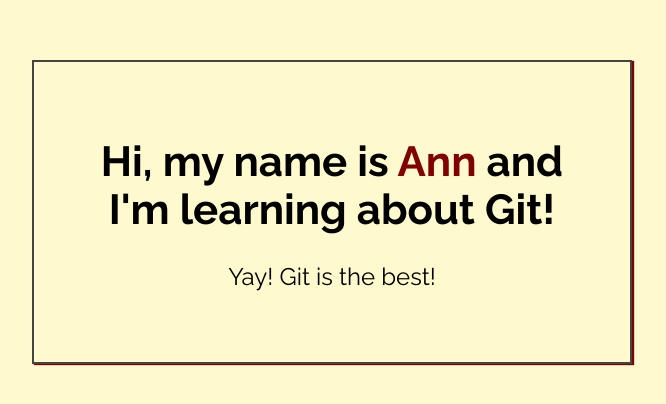
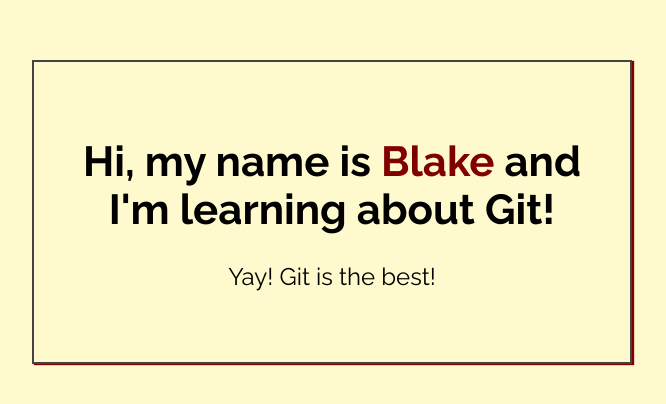
Before and after one commit to BDillhyon/my-first-repo, a plain HTML site: page index.html in a window 1280 px wide. Shown: the part 188-592 px from the top of the page, without its empty margins (308-974 px from the left). Drawn offline with Linux system fonts and the light colour scheme.

Commit message:
added name ro index.html

```diff
--- a/index.html
+++ b/index.html
@@ -14,7 +14,7 @@
 <body>
 
     <div class="greeting">
-        <h1>Hi, my name is <span class="highlight">Ann</span> and I'm learning about Git! </h1>
+        <h1>Hi, my name is <span class="highlight">Blake</span> and I'm learning about Git! </h1>
 
         <p>Yay! Git is the best!</p>
     </div>
```
